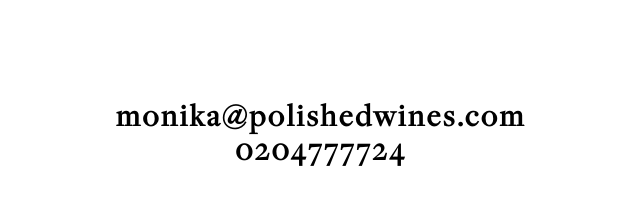
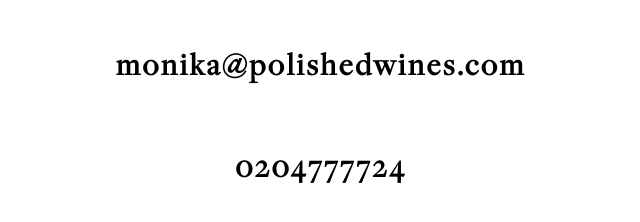
Before and after one commit to anitasidor/Polished, a plain HTML site: page index.html in a window 1280 px wide. Shown: the part 542-764 px from the top of the page, without its empty margins (319-959 px from the left). Drawn offline with Linux system fonts and the light colour scheme.

Commit message:
make two updated h1

```diff
--- a/index.html
+++ b/index.html
@@ -12,7 +12,8 @@
 <body>
     <main>
         <img src="img/PW&S - Black 650.png" alt="Polished logo">
-        <h1>monika@polishedwines.com        0204777724</h1>
+        <h1>monika@polishedwines.com</h1>
+        <h1>0204777724</h1>
     </main>
 </body>
 
```
